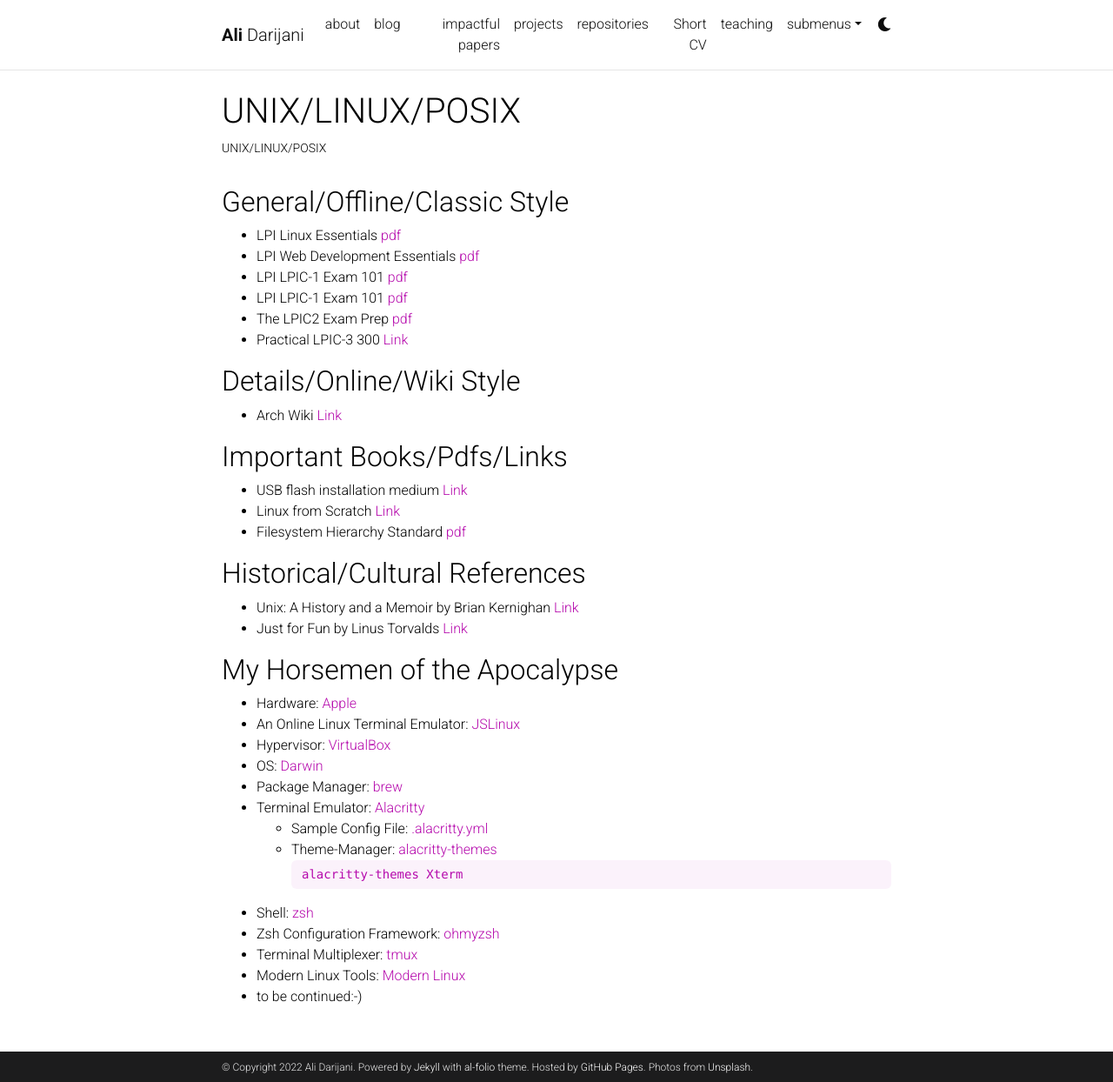
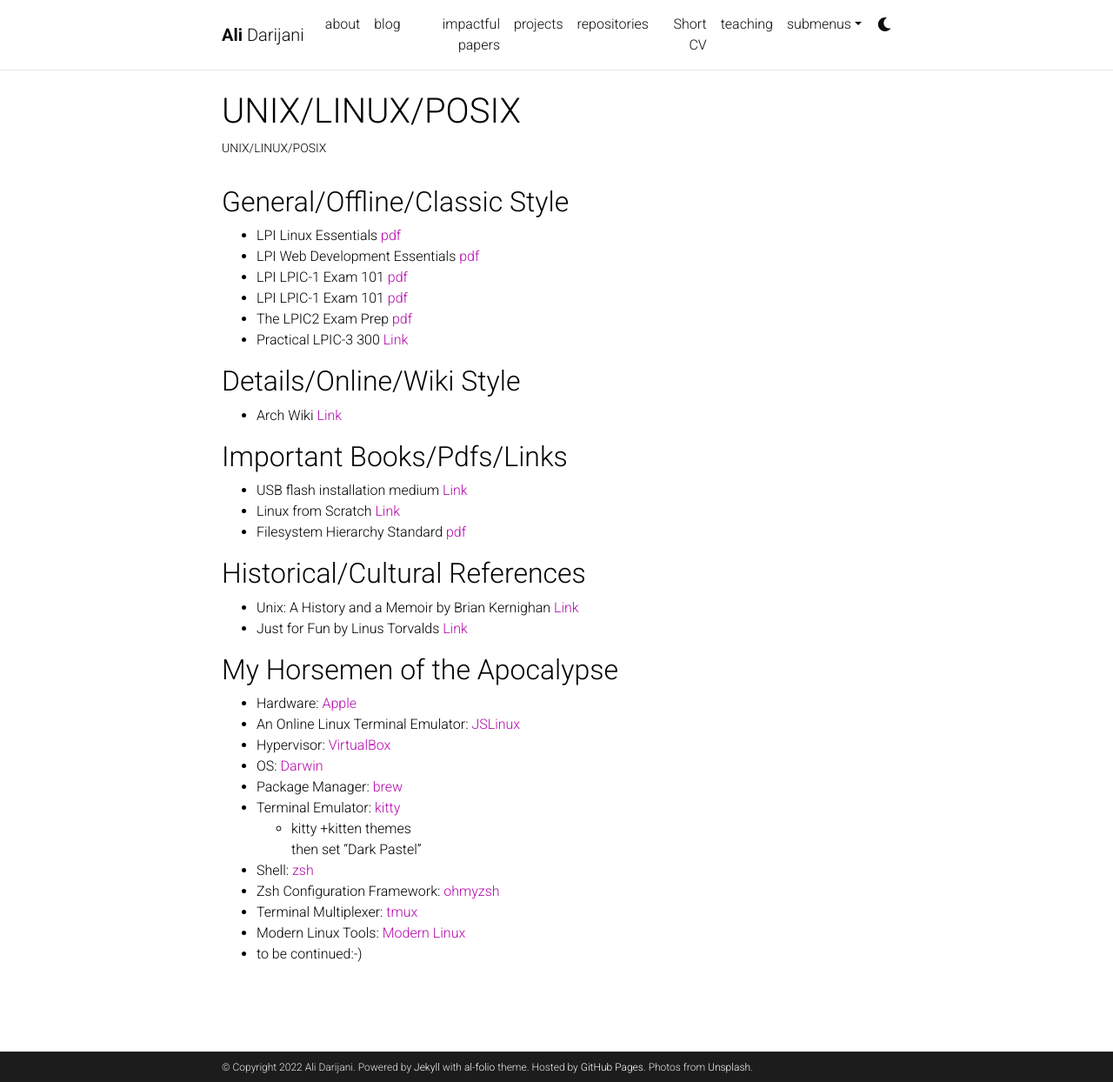
Before and after one commit to adarijani/adarijani.github.io_archived, a Jekyll site: the page built from _projects/unix linux posix.md, in a window 1280 px wide and 1244 px high. Shown: the whole window at 87% size. Built offline with Jekyll 4.4.1, drawn with Linux system fonts in a browser that asks for light colours; comment, search, counter and statistics services are not loaded; a style sheet for code colours, icons or effects is not loaded.

Commit message:
Update unix linux posix.md

````diff
--- a/_projects/unix linux posix.md
+++ b/_projects/unix linux posix.md
@@ -33,12 +33,9 @@
 * Hypervisor: [VirtualBox](https://www.virtualbox.org/)
 * OS: [Darwin](https://github.com/apple/darwin-xnu)
 * Package Manager: [brew](https://brew.sh/)
-* Terminal Emulator: [Alacritty](https://alacritty.org/)
-  * Sample Config File: [.alacritty.yml](https://github.com/alacritty/alacritty/blob/master/alacritty.yml)
-  * Theme-Manager: [alacritty-themes](https://github.com/rajasegar/alacritty-themes)
-    ```sh
-    alacritty-themes Xterm
-    ```
+* Terminal Emulator: [kitty](https://sw.kovidgoyal.net/kitty/)
+  * kitty +kitten themes
+    then set "Dark Pastel"
 * Shell: [zsh](https://www.zsh.org/)
 * Zsh Configuration Framework: [ohmyzsh](https://ohmyz.sh/)
 * Terminal Multiplexer: [tmux](https://github.com/tmux)
````
